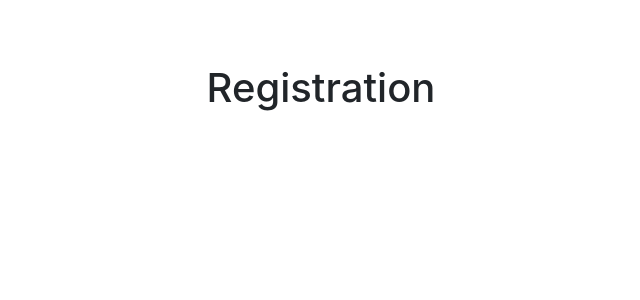
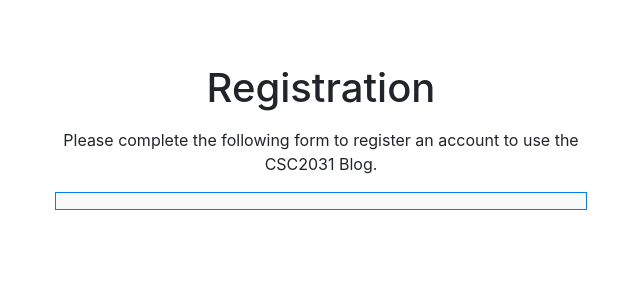
Before and after one commit to Sparrow0009/PostWebsite, a Flask app: template templates/accounts/registration.html in a window 1280 px wide. Shown: the part 72-372 px from the top of the page, without its empty margins (319-959 px from the left). Run offline with Flask 3, Linux system fonts and the light colour scheme; the template is opened without the code that fills it: values that come from a table or form of the project are taken from there, others are empty.

Commit message:
Added HTML code for the basic layout for the reguistration page. A jinja statement to get the CSRF token is also added.

```diff
--- a/templates/accounts/registration.html
+++ b/templates/accounts/registration.html
@@ -1,4 +1,29 @@
 {% extends "base.html" %}
 {% block content %}
+    <div class="container">
     <h1>Registration</h1>
+    <div class="p-2 row">
+        <div class="col-3"></div>
+        <div class="col-6">
+            <div>
+                <p>Please complete the following form to register an account to use the CSC2031 Blog.</p>
+            </div>
+
+            <form method="POST">
+                <div class="p-2 bg-light border border-primary">
+                    <div style="text-align: left">
+                        {{ form.csrf_token() }}
+
+
+                    </div>
+
+
+                </div>
+            </form>
+
+        </div>
+        <div class="col-3"></div>
+    </div>
+
+</div>
 {% endblock %}
```
